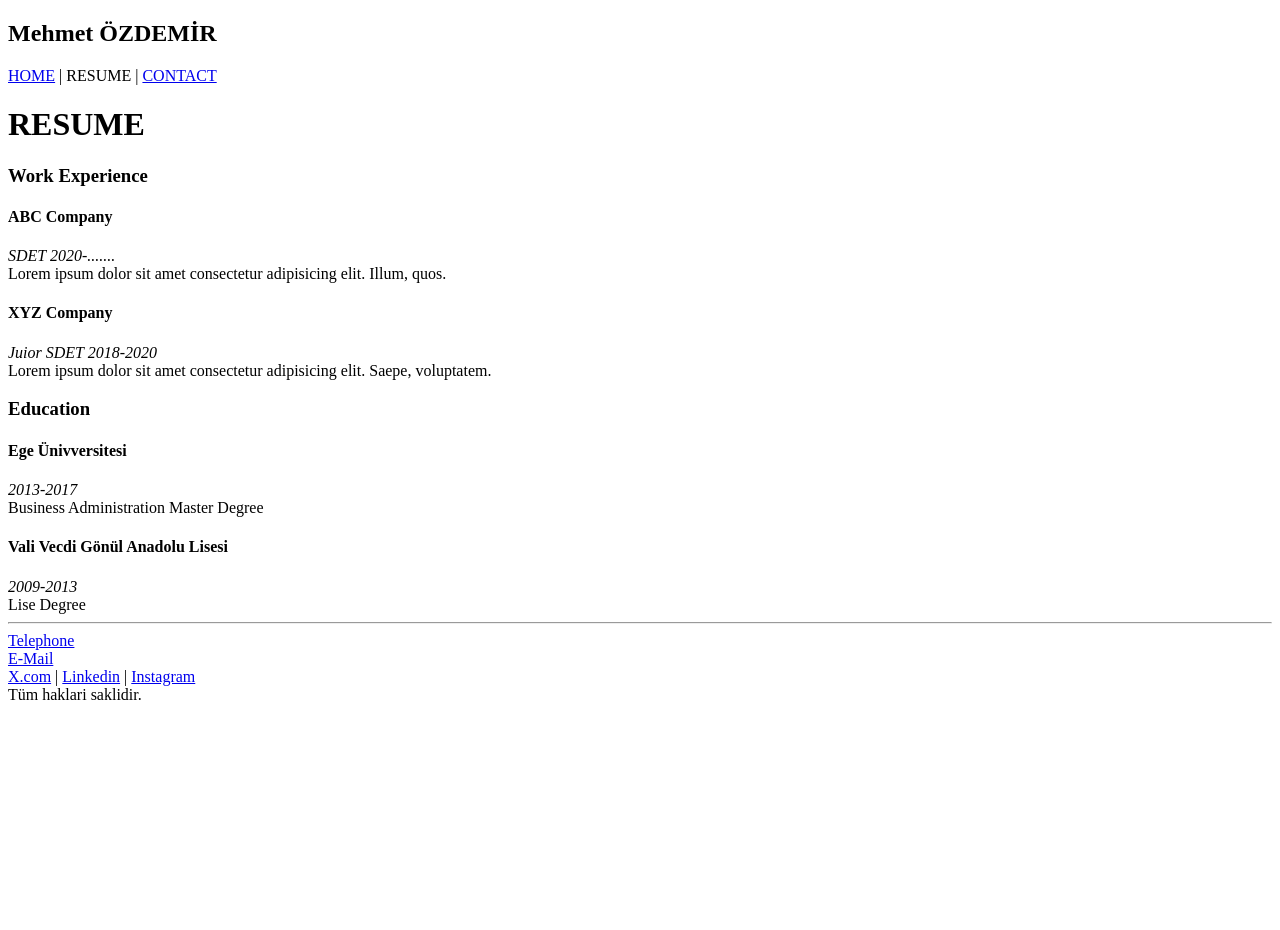
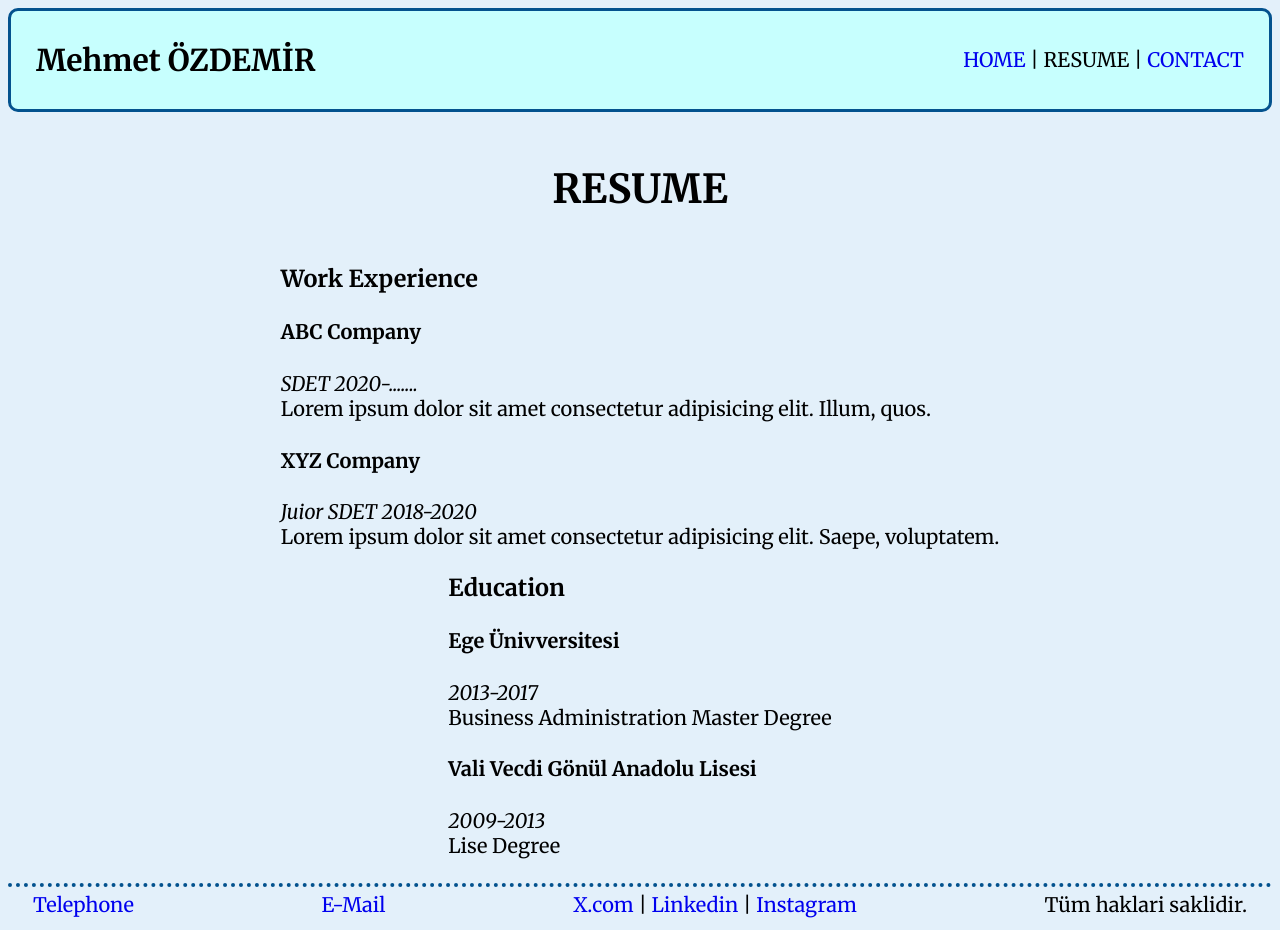
Before and after one commit to MehmetOzzdemir/T141_HTML, a plain HTML site: page about.html in a window 1280 px wide. Before the commit the page ends 800 px from the top, so only its background shows below. Drawn offline with Linux system fonts and the light colour scheme.

Commit message:
Css Codes began

```diff
--- a/about.html
+++ b/about.html
@@ -4,6 +4,7 @@
     <meta charset="UTF-8">
     <meta name="viewport" content="width=device-width, initial-scale=1.0">
     <title>Mehmet ÖZDEMİR About Me</title>
+    <link rel="stylesheet" href="assets/css/style.css">
 </head>
 <body>
 
@@ -58,7 +59,7 @@
     </div>
     <div class="footer">
 
-        <hr>
+
         <div class="phone"><a href="tel:+5465654546565">Telephone</a></div>
         <div class="email"><a href="mailto:mehmet.ozzdemir@hotmail.co">E-Mail</a></div>
         <div class="social"><a href="http://www.x.com/mozzdmr" target="_blank" >X.com</a> | <a href="http://www.linkedin.com/in/mehmet-özdemir-8aa466282/" target="_blank" >Linkedin</a> | <a href="http://www.instagram.com/mozzdmr" target="_blank">Instagram</a></div>
--- /dev/null
+++ b/assets/css/style.css
@@ -0,0 +1,51 @@
+@import url('https://fonts.googleapis.com/css2?family=Merriweather:ital,wght@0,300;0,400;0,700;0,900;1,300;1,400;1,700;1,900&display=swap');
+
+*{
+    box-sizing: border-box;
+}
+body{
+    font-size: 20px;
+    font-family: "Merriweather";
+    background-color: rgb(227, 240, 250);
+
+
+}
+a{
+    text-decoration: none;
+}
+.header{
+    border: 3px solid rgb(3,82,142);
+    border-radius: 10px;
+    background-color: rgb(199,255,254);
+    display: flex;
+    justify-content:space-between;
+    align-items: center;
+    padding: 5px 25px;
+    margin-bottom: 25px;
+}
+.title{
+    display: flex;
+    align-items: left;
+    gap: 15px; /*flex elemanlarindaki boslugu ifade eder*/
+}
+.menu{
+    font-weight: 500;
+    font-size: 20px;
+}
+.footer{
+    border-top: 4px dotted rgb(3,82,142) ;
+    display: flex;
+    justify-content: space-between;
+    align-items: center;
+    margin-top: 25px;
+    padding: 5px 25px;
+}
+.content{
+    display: flex;
+    align-items: center;
+    flex-direction: column;
+}
+
+h1{
+
+}
```
Also changed, not shown: contact.html (+2 -1 lines), index.html (+2 -1 lines).
